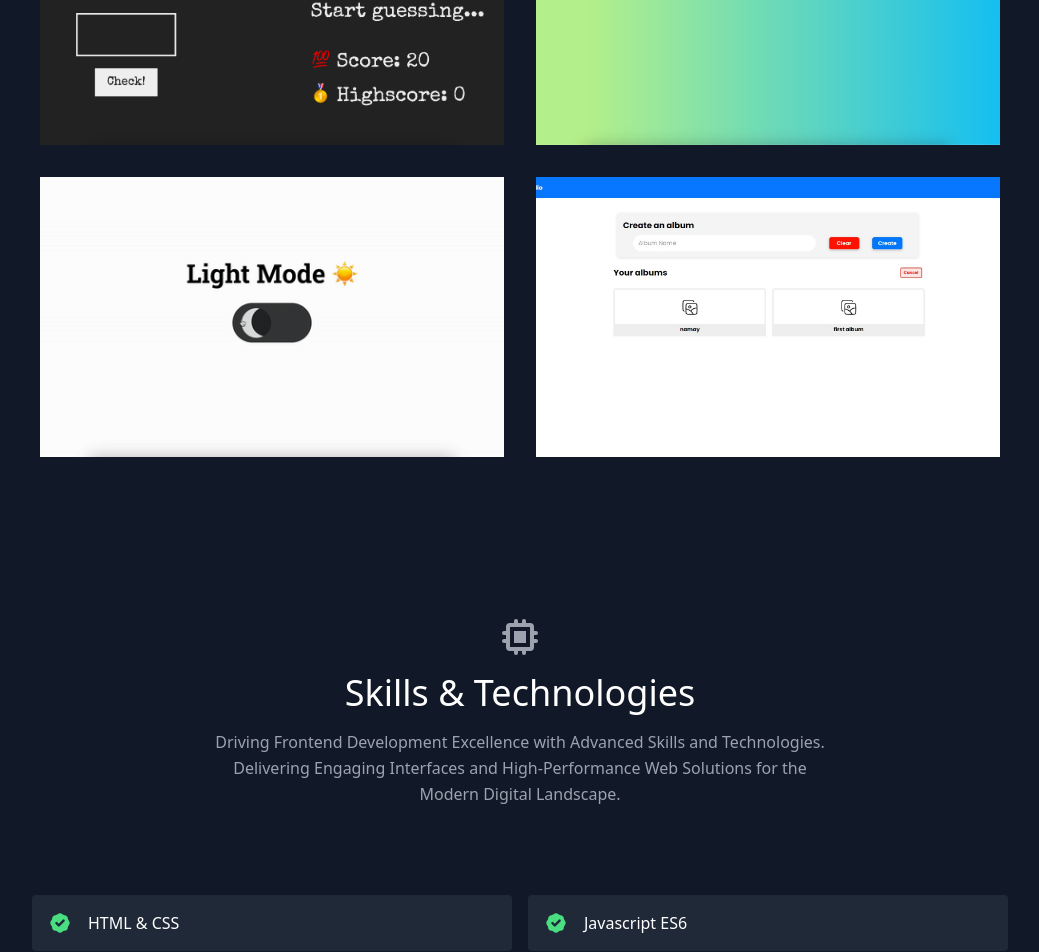
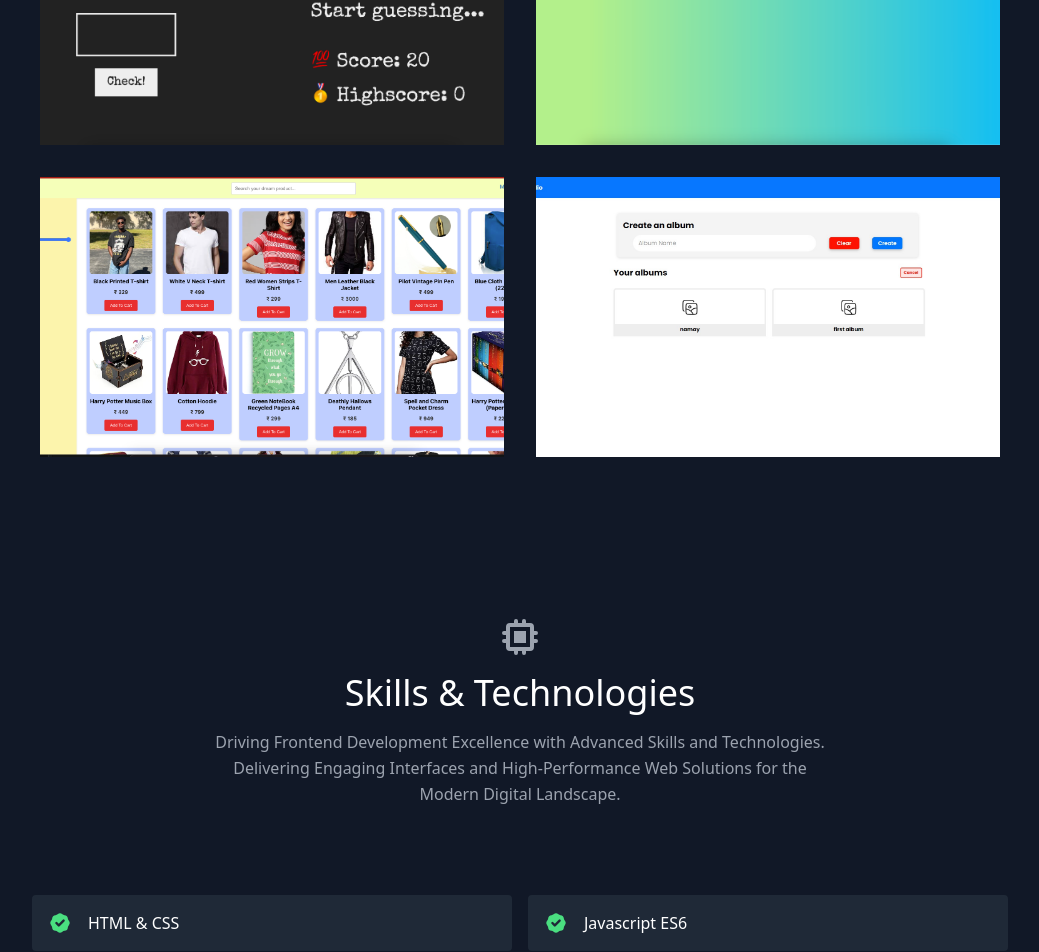
Before and after one commit to meetrishigupta/React-Portfolio, a React (Create React App) app: page / in a window 1280 px wide. Shown: the part 1222-2174 px from the top of the page, without its empty margins (120-1159 px from the left). Built offline with nearby package versions, Linux system fonts and the light colour scheme.

Commit message:
projectupdated

```diff
--- a/src/data.js
+++ b/src/data.js
@@ -15,11 +15,11 @@ export const projects = [
     link: "https://todoapp-sigma-nine.vercel.app/",
   },
   {
-    title: "Theme Mode",
-    subtitle: "HTML CSS Vanila Javascript",
-    description: "Toggling Dark Mode and Regular Mode using Javascript",
-    image: "/images/theme-mode.gif",
-    link: "https://dark-mode-toggle-dom.vercel.app/",
+    title: "BusyBuy E-commerce",
+    subtitle: "ReactJS + Firebase + React Routing",
+    description: "Busybuy have a featuring that to showase the product my filter feature price and category, search them, add to Cart for future I learned redux it convert to in total ecommerce app ",
+    image: "/images/busy-buy.png",
+    link: "https://busybuy-ecommerce.vercel.app/",
   },
   {
     title: "Photofolio Database",
```
Also changed, not shown: public/images/busy-buy.png (added).
